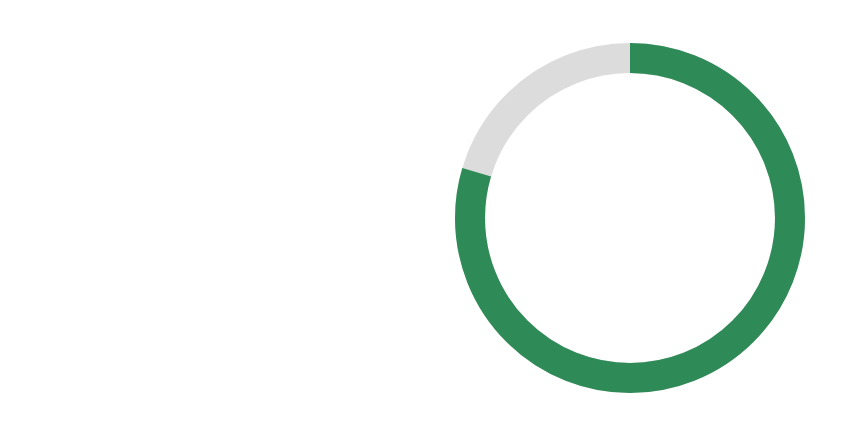
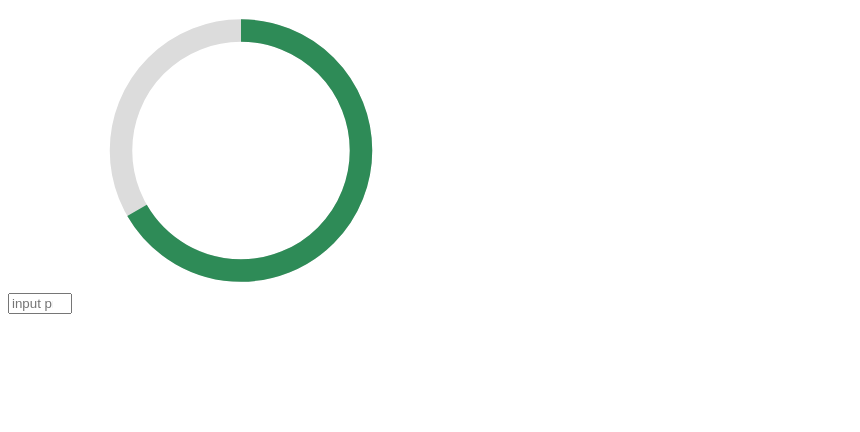
Before and after one commit to wild-dino/circular-progress-bar, a plain HTML site: page index.html in a window 1280 px wide. Shown: the whole page, without its empty margins (0-860 px from the left). Drawn offline with Linux system fonts and the light colour scheme.

Commit message:
created animation

```diff
--- /dev/null
+++ b/Circle.js
@@ -0,0 +1,71 @@
+const Circle = function() {
+    this._pathTemplate =
+        'M 0, 16' +
+        ' a 16,16 0 1,1 32,0' +
+        ' a 16,16 0 1,1 -32,0';
+
+    const _circleConfig = {
+        circle: {
+            d: this._pathTemplate,
+            fill: 'none',
+            strokeLinecap: 'butt',
+            stroke: 'seagreen',
+            strokeWidth: '3px',
+            strokeDasharray: '100 100',
+            strokeDashoffset: '33',
+        },
+        circleContainer: {
+            d: this._pathTemplate,
+            fill: 'none',
+            stroke: 'gainsboro',
+            strokeWidth: '3px'
+        },
+        svgStyle: {
+            width: '300px',
+            height: '300px',
+        }
+    }
+
+    let svgView = this._initializeSvg(_circleConfig.svgStyle);
+    let circleContainer = this._createElement('path', _circleConfig.circleContainer);
+
+    this.circle = this._createElement('path', _circleConfig.circle);
+
+    svgView.append(circleContainer, this.circle);
+
+    this.animateCircleProgress = new Animate(this.circle);
+    let animateCircle = new Animate(this.circle);
+    animateCircle.rotate(this.circle);
+}
+
+
+Circle.prototype._createElement = function (node, props) {
+    node = document.createElementNS('http://www.w3.org/2000/svg', node);
+
+    for (let elem in props) {
+        node.setAttributeNS(null, elem.replace(/[A-Z]/g, function (m) { return "-" + m.toLowerCase(); }), props[elem]);
+    }
+
+    return node;
+}
+
+Circle.prototype._initializeSvg = function (opt) {
+    let svg = this._createElement('svg', opt);
+    svg.setAttribute("viewBox", "2 -2 30 40");
+    svg.style.transform = 'rotate(90deg)';
+
+    document.body.appendChild(svg);
+
+    return svg;
+}
+
+Circle.prototype.getStrokeDashoffset = function() {
+    return this._strokeDashoffset;
+}
+
+Circle.prototype.setStrokeDashoffset = function(value) {
+    if(value <= 100 && value >= 0) {
+        this._strokeDashoffset = 100-value;
+        this.animateCircleProgress.animateProgress(this.circle, 100-value);
+    }
+}
--- /dev/null
+++ b/Path.js
@@ -0,0 +1,37 @@
+const Animate = function () {
+    this._animateConfig = {
+        attributeName: "transform",
+        type: "rotate",
+        from: "0 16 16",
+        to: "360 16 16",
+        dur: "2s",
+        repeatCount: "indefinite"
+    }
+}
+
+Animate.prototype.animateProgress = function animateProgress(path, value) {
+    let length = path.getTotalLength();
+
+    path.style.transition = path.style.WebkitTransition =
+    'stroke-dashoffset 2s ease-in-out';
+
+    path.style.strokeDasharray = length + ' ' + length;
+    path.style.strokeDashoffset = value;
+
+    path.getBoundingClientRect();
+    path.style.strokeDashoffset = value;
+}
+
+Animate.prototype.rotate = function rotate(path) {
+    let start = false;
+    if (start) {
+        let animateTransform = document.createElementNS("http://www.w3.org/2000/svg", "animateTransform");
+
+        for (let elem in this._animateConfig) {
+            animateTransform.setAttributeNS(null, elem, this._animateConfig[elem]);
+        }
+
+        path.appendChild(animateTransform);
+        animateTransform.beginElement();
+    }
+}
--- a/index.html
+++ b/index.html
@@ -8,17 +8,49 @@
         <title>Document</title>
     </head>
     <body>
-        <!-- <svg class="circle-container" viewBox="2 -2 28 36" xmlns="http://www.w3.org/2000/svg">
-            <circle class="circle-container__background" r="16" cx="16" cy="16"></circle>
-            <circle
-              class="circle-container__progress"
-              r="16"
-              cx="16"
-              cy="16"
-              style="stroke-dashoffset: 20"
-            ></circle>
-          </svg> -->
+        <div></div>
+        <!-- <svg
+            viewBox="2 -3 30 40"
+            width="200px"
+            height="200px"
+            xmlns="http://www.w3.org/2000/svg"
+        >
+        <animateTransform
+        attributeName="transform"
+        type="rotate"
+        from="0 190 50"
+        to="360 190 50"
+        dur="4s"
+        repeatCount="indefinite"
+    />
+            <path
+                fill="none"
+                stroke-width="3px"
+                stroke="#e9e9e9"
+                d="
+              M 0, 16
+              a 16,16 0 1,1 32,0
+              a 16,16 0 1,1 -32,0
+            "
+            />
 
+            <path
+                fill="none"
+                stroke-width="3px"
+                stroke="red"
+                stroke-dashoffset="100"
+                stroke-dasharray="100 100"
+                ;
+                d="
+              M 0, 16
+              a 16,16 0 1,1 32,0
+              a 16,16 0 1,1 -32,0
+            "
+            />
+        </svg> -->
+        <input id="progress" type="number"  min="1" max="100" name="foo" placeholder="input progress" />
+        <script src="Path.js"></script>
+        <script src="Circle.js"></script>
         <script src="main.js"></script>
     </body>
 </html>
--- a/main.js
+++ b/main.js
@@ -1,61 +1,10 @@
-const Circle = function () {
-    const _circleConfig = {
-        circle: {
-            r: "16",
-            cx: "16",
-            cy: "16",
-            fill: 'none',
-            strokeLinecap: 'butt',
-            stroke: 'seagreen',
-            strokeWidth: '3px',
-            strokeDasharray: '100 100',
-            animation: 'fill 3s ease-in-out',
-            strokeDashoffset: "20",
-        },
-        circleContainer: {
-            r: "16",
-            cx: "16",
-            cy: "16",
-            fill: 'none',
-            stroke: 'gainsboro',
-            strokeWidth: '3px'
-        },
-        svgStyle: {
-            width: '100%',
-            height: '50vh',
-        }
-    }
+let input = document.getElementById('progress');
 
-    let svgView = this._initializeSvg(_circleConfig.svgStyle);
+let myCircle = new Circle();
 
-
-    let circleContainer = this._createElement('circle', _circleConfig.circleContainer);
-    let circle = this._createElement('circle', _circleConfig.circle);
-
-    svgView.append(circleContainer, circle);
+const doThing = () => {
+    myCircle.setStrokeDashoffset(input.value);
 }
 
 
-
-Circle.prototype._createElement = function (node, props) {
-    node = document.createElementNS('http://www.w3.org/2000/svg', node);
-
-    for (let elem in props) {
-        node.setAttributeNS(null, elem.replace(/[A-Z]/g, function (m) { return "-" + m.toLowerCase(); }), props[elem]);
-    }
-
-    return node;
-}
-
-Circle.prototype._initializeSvg = function (opt) {
-    let svg = this._createElement('svg', opt);
-    svg.setAttribute("viewBox", "2 -3 30 40");
-    svg.style.transform = 'rotate(-90deg)';
-
-    document.body.appendChild(svg);
-
-    return svg;
-}
-
-
-const myCircle = new Circle();
+input.addEventListener('change', doThing);
```
